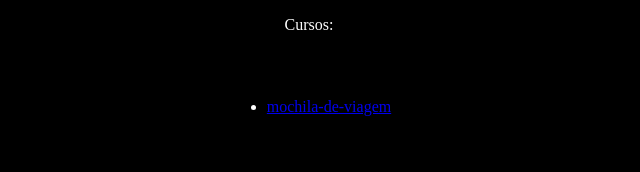
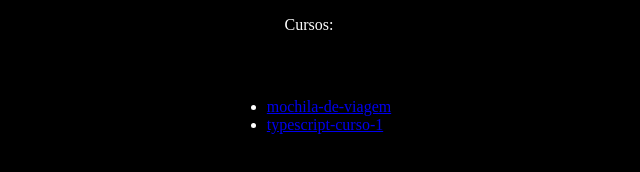
Before and after one commit to jucesarsilva/alura, a plain HTML site: page index.html in a window 1280 px wide. Shown: the whole page, without its empty margins (331-971 px from the left). Drawn offline with Linux system fonts and the light colour scheme.

Commit message:
adicionando novo repo

```diff
--- a/index.html
+++ b/index.html
@@ -37,6 +37,9 @@
         <li>
           <a href="/alura/mochila-de-viagem/" target="_blank">mochila-de-viagem</a>
         </li>
+        <li>
+          <a href="/alura/typescript-curso-1/public" target="_blank">typescript-curso-1</a>
+        </li>
       </ul>
     </p>
   </section>
```
